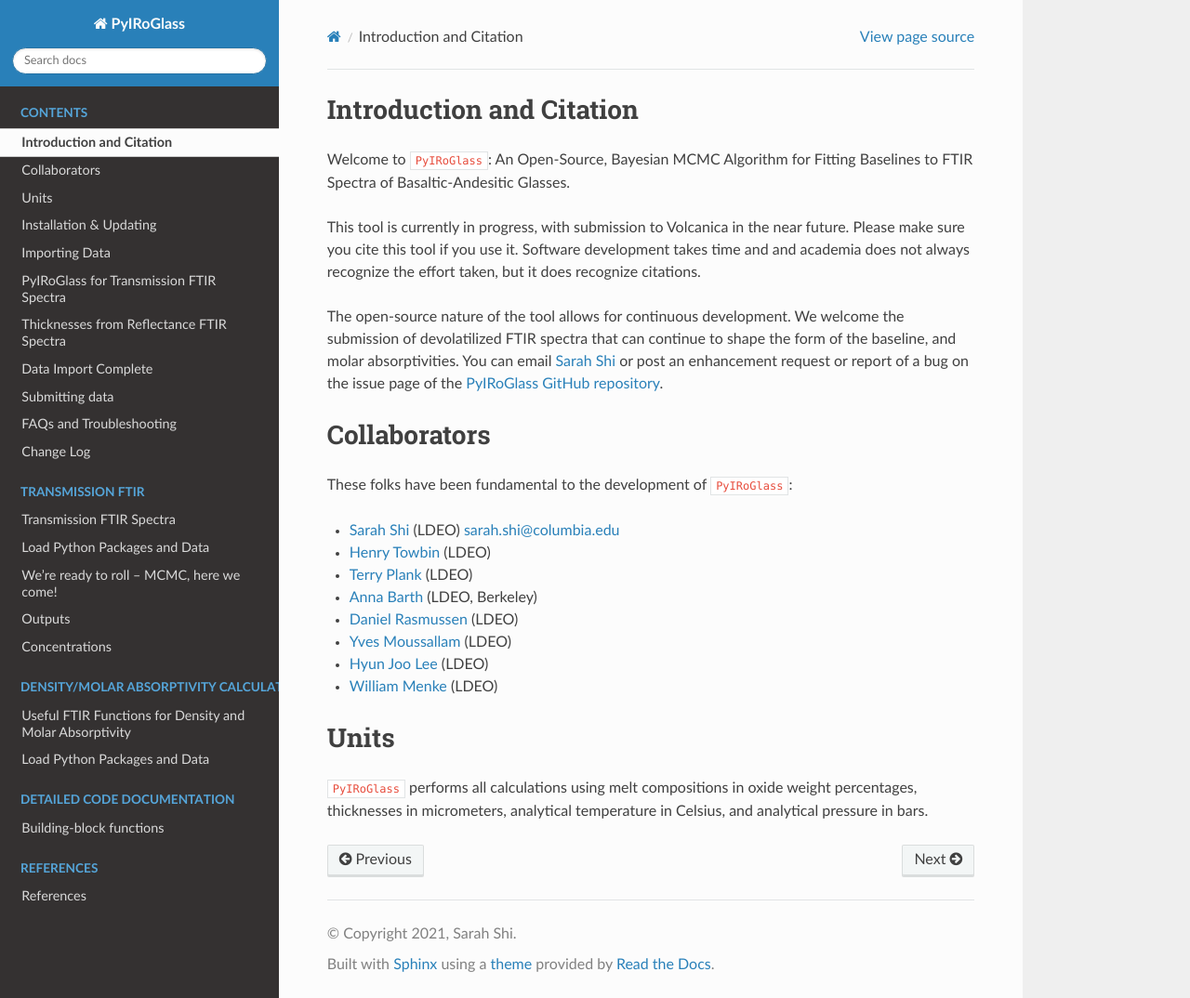
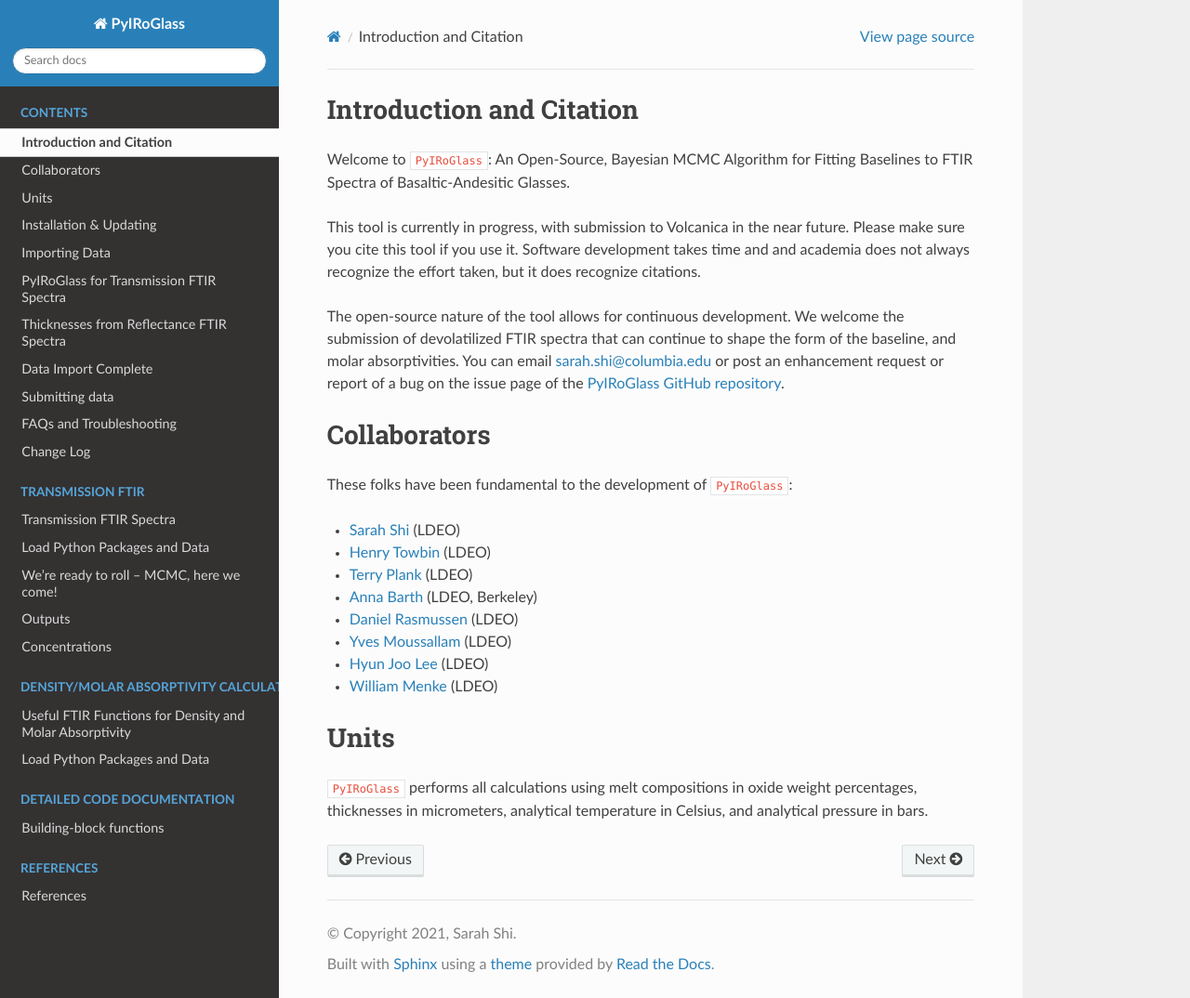
Before and after one commit to sarahshi/PyIRoGlass, a Sphinx documentation site: the page built from docs/introduction.rst, in a window 1280 px wide and 1074 px high. Shown: the whole window at 93% size. Built offline with Sphinx 7.4.7 and the Read the Docs theme 2.0.0, drawn with Linux system fonts in a browser that asks for light colours; pages that are not in the unit, such as notebooks, are missing from menus.

Commit message:
PyIRoGlass v0.2.2 released!
Update Sphinx errors

```diff
--- a/docs/codedoc/docs.rst
+++ b/docs/codedoc/docs.rst
@@ -66,8 +66,6 @@
 
 .. autofunction:: PyIRoGlass.trace
 
-.. autofunction:: PyIRoGlass.subplotter
-
 
 Functions for determining thickness from reflectance FTIR spectra
 =================================================================
--- a/docs/installation.rst
+++ b/docs/installation.rst
@@ -15,7 +15,7 @@
 
 If you are using Jupyter Notebooks (on Google Colab or Binder) or Jupyter Lab, you can also install it by entering the following code into a notebook cell (note the !):
 
-.. code-block:: python
+.. code-block:: bash
 
    !pip install PyIRoGlass
 
@@ -40,7 +40,7 @@
 
 Or in your Jupyter environment:
 
-.. code-block:: python
+.. code-block:: bash
 
    !pip install PyIRoGlass --upgrade
 
--- a/docs/introduction.rst
+++ b/docs/introduction.rst
@@ -15,7 +15,7 @@
 
 These folks have been fundamental to the development of ``PyIRoGlass``:
 
-- `Sarah Shi <https://github.com/sarahshi>`_ (LDEO) `sarah.shi@columbia.edu <mailto:sarah.shi@columbia.edu>`_
+- `Sarah Shi <https://github.com/sarahshi>`_ (LDEO)
 - `Henry Towbin <https://github.com/whtowbin>`_ (LDEO)
 - `Terry Plank <https://github.com/terryplank>`_ (LDEO)
 - `Anna Barth <https://github.com/barthac>`_ (LDEO, Berkeley)
```
Also changed, not shown: other parts of docs/introduction.rst (+1 -1 lines), docs/importing_data.rst (+5 -5 lines).
